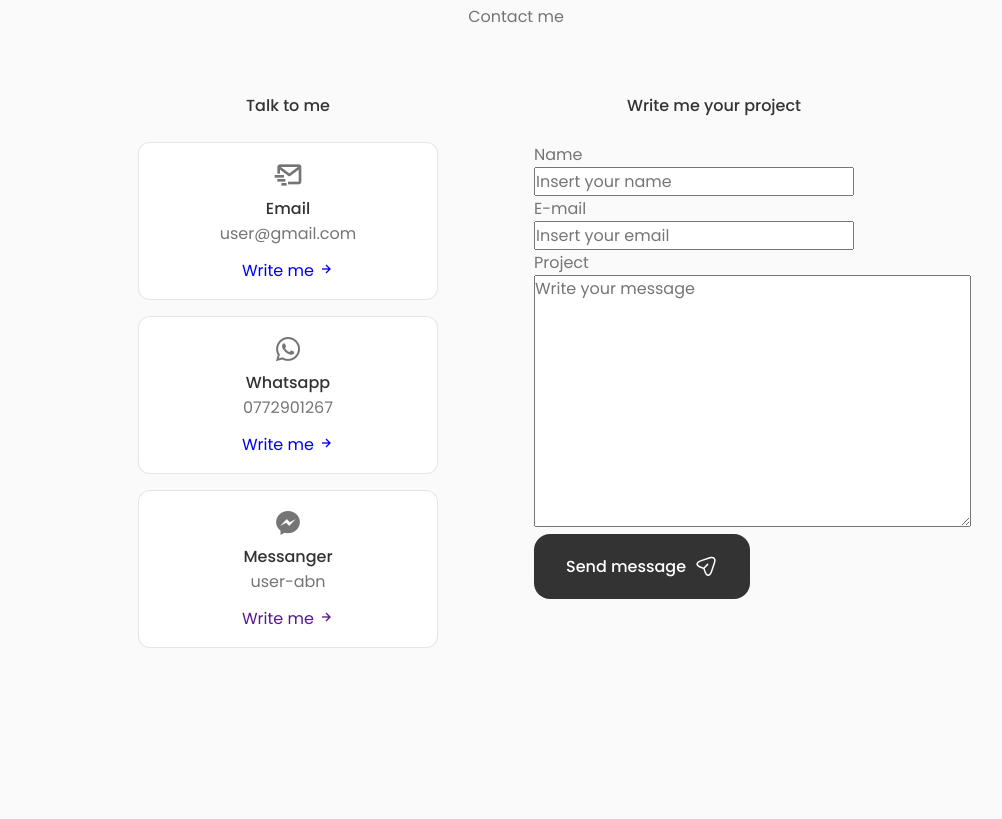
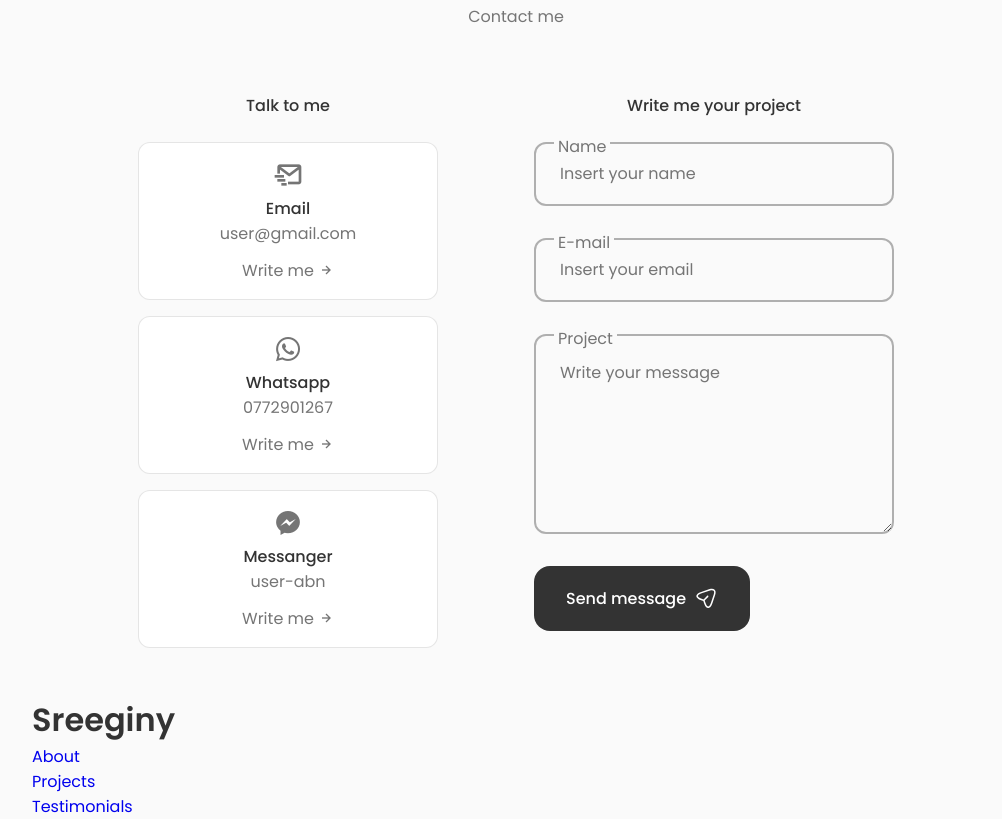
Before and after one commit to sreeginy/myportfolio, a React (Create React App) app: page / in a window 1280 px wide. Shown: the part 3240-4059 px from the top of the page, without its empty margins (124-1126 px from the left). Before the commit the page ends 3936 px from the top, so only its background shows below. Built offline with nearby package versions, Linux system fonts and the light colour scheme.

Commit message:
create footer component

```diff
--- a/package.json
+++ b/package.json
@@ -3,10 +3,12 @@
   "version": "0.1.0",
   "private": true,
   "dependencies": {
+    "@emailjs/browser": "^4.3.3",
     "@testing-library/jest-dom": "^5.17.0",
     "@testing-library/react": "^13.4.0",
     "@testing-library/user-event": "^13.5.0",
     "boxicons": "^2.1.4",
+    "emailjs-com": "^3.2.0",
     "react": "^18.2.0",
     "react-dom": "^18.2.0",
     "react-scripts": "5.0.1",
--- a/src/App.js
+++ b/src/App.js
@@ -8,6 +8,7 @@ import Services from './components/services/Services'
 import Qualification from './components/qualification/Qualification';
 import Testimonials from './components/testimonials/Testimonials';
 import Contact from './components/contact/Contact';
+import Footer from './components/footer/Footer';
 
 function App() {
   return (
@@ -24,6 +25,7 @@ function App() {
     <Qualification />
     {/* <Testimonials /> */}
     <Contact />
+    <Footer />
 
     </main>
 
--- a/src/components/contact/Contact.jsx
+++ b/src/components/contact/Contact.jsx
@@ -1,7 +1,35 @@
-import React from "react";
+import React, { useRef } from 'react';
+import emailjs from '@emailjs/browser';
 import "./contact.css";
 
+
 const Contact = () => {
+
+    const form = useRef();
+
+    const sendEmail = (e) => {
+      e.preventDefault();
+
+      emailjs
+        .sendForm('service_570b6zf', 'template_rlpiqve', form.current, {
+          publicKey: '8tG1D_ADDSoD-Q2IE',
+        })
+        .then(
+            () => {
+              console.log('SUCCESS!');
+              alert('Message sent successfully!');
+            },
+            (error) => {
+              console.log('FAILED...', error.text);
+              alert('Message was not sent. Please try again!');
+            },
+          );
+
+
+        e.target.reset();
+    };
+
+
     return (
         <section className="contact section" id="contact">
             <h2 className="section__title">Get in touch</h2>
@@ -44,7 +72,7 @@ const Contact = () => {
                 <div className="contact__content">
                     <h3 className="contact__title">Write me your project</h3>
 
-                    <form  className="contact__form">
+                    <form ref={form} onSubmit={sendEmail} className="contact__form">
                         <div className="contact__form-div">
                             <label className="contact__form-tag">Name</label>
                             <input
@@ -63,9 +91,9 @@ const Contact = () => {
                             placeholder="Insert your email"/>
                         </div>
 
-                        <div className="contact__form-div">
+                        <div className="contact__form-div contact__form-area">
                             <label className="contact__form-tag">Project</label>
-                            <textarea name="project" cols="30" rows="10"
+                            <textarea name="message" cols="30" rows="10"
                              className="contact__form-input"
                              placeholder="Write your message"></textarea>
                         </div>
--- a/src/components/contact/contact.css
+++ b/src/components/contact/contact.css
@@ -46,8 +46,102 @@
     margin-bottom: var(--mb-0-75);
 }
 
+.contact__button {
+    color: var(--text-color);
+    font-size: var(--small-font-size);
+    display: inline-flex;
+    align-items: center;
+    justify-content: center;
+    column-gap: 0.25rem;
+}
 
+.contact__button-icon {
+    font-size: 1rem;
+    transition: 0.3s;
+}
+
+.contact__button:hover .contact__button-icon {
+    transform: translate(0.25rem);
+}
 
 .contact__form {
     width: 360px;
 }
+
+.contact__form-div{
+    position: relative;
+    margin-bottom: var(--mb-2);
+    height: 4rem;
+
+}
+
+.contact__form-input{
+    position: absolute;
+    top:0;
+    left: 0;
+    width: 100%;
+    height: 100%;
+    border: 2px solid rgba(0, 0, 0, 0.3);
+    background: none;
+    border-radius: 0.75rem;
+    padding: 1.5rem;
+    z-index: 1;
+
+}
+
+.contact__form-tag{
+    position: absolute;
+    top: -0.75rem;
+    left: 1.25rem;
+    font-size: var(--smaller-font-size);
+    padding: 0.25rem;
+    background-color: var(--body-color);
+    z-index: 10;
+}
+
+.contact__form-area {
+    height: 12.5rem;
+
+}
+
+.contact__form-area{
+    resize: none;
+}
+
+
+/* Breakpoints */
+@media screen and (max-width: 992px) {
+    .contact__container{
+        column-gap: 3rem;
+    }
+
+  }
+
+  @media screen and (max-width: 768px) {
+    .contact__container{
+        grid-template-columns: 1fr;
+        row-gap: 3rem;
+    }
+
+    .contact__info{
+        justify-content: center;
+    }
+
+    .contact__form {
+        margin: 0 auto;
+    }
+  }
+
+  @media screen and (max-width: 576px) {
+    .contact__info{
+        grid-template-columns: 1fr;
+    }
+    .contact__form{
+        width: 100%;
+    }
+  }
+
+  /* For small devices */
+  @media screen and (max-width: 350px) {
+
+  }
--- /dev/null
+++ b/src/components/footer/Footer.jsx
@@ -0,0 +1,28 @@
+import React from 'react'
+
+const Footer = () => {
+  return (
+
+    <footer className="footer">
+        <div className="footer__container container">
+            <h1 className="footer__title">Sreeginy</h1>
+
+            <ul className="footer__list">
+                <li>
+                    <a href="#about" className="footer__link">About</a>
+                </li>
+
+                <li>
+                    <a href="#portfolio" className="footer__link">Projects</a>
+                </li>
+
+                <li>
+                    <a href="#qualification" className="footer__link">Testimonials</a>
+                </li>
+            </ul>
+        </div>
+    </footer>
+  )
+}
+
+export default Footer
--- a/src/components/home/social.jsx
+++ b/src/components/home/social.jsx
@@ -4,7 +4,7 @@ const Social = () => {
     return (
          <div className="home__social">
 
-<a href="https://github.com/sreeginy" className="home__social-icon" target="_blank">
+            <a href="https://github.com/sreeginy" className="home__social-icon" target="_blank">
                 <i className="uil uil-github-alt"> </i>
             </a>
 
```
Also changed, not shown: src/components/footer/footer.css (added), 1 other file (tests, documents, lock files or other folders).
